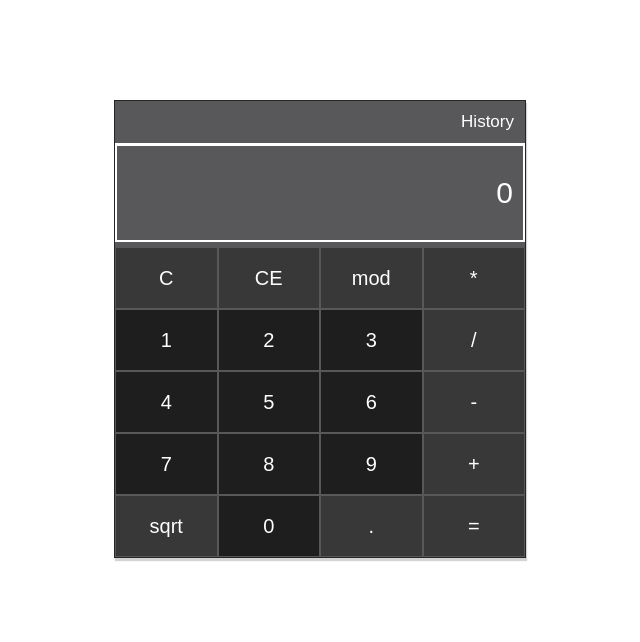
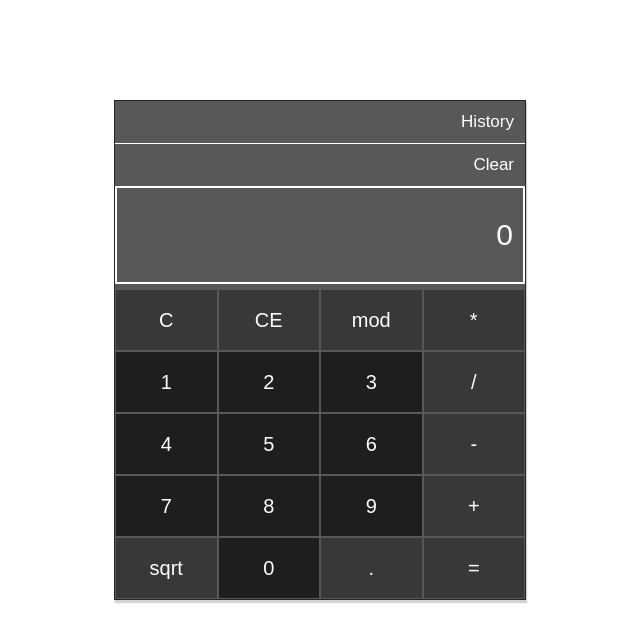
Before and after one commit to vladislavkorenik/Calculator-on-React, a React (Create React App) app: page / in a window 1280 px wide. Both pictures are taken after a click on the button "History". Shown: the top 642 px of the page, without its empty margins (320-960 px from the left). Built offline with nearby package versions, Linux system fonts and the light colour scheme.

Commit message:
fixed markup and added localStorage for history

```diff
--- a/src/components/app/app.jsx
+++ b/src/components/app/app.jsx
@@ -54,7 +54,11 @@ export default class App extends Component {
     }
 
     writeHistory = () => {
-        this.arrList.push({ value: this.state.result + ' = ' + `${eval(this.state.result)}` })
+        if(!this.havesign()) {
+            this.arrList.push({ value: this.state.result + ' = ' + `${eval(this.state.result)}` })
+            let arrListCopy = JSON.stringify(this.arrList)
+            localStorage.setItem('arrList', arrListCopy);
+        }
     }
 
     calculation = () => {
@@ -76,7 +80,7 @@ export default class App extends Component {
     render () {
         return (
             <div className = "app">
-                <History arrList = { this.arrList }/>
+                <History/>
                 <Screen result = { this.state.result }/>
                 <Buttons add = { this.writeNum } clear = { this.clear } backspace = { this.backspace } equal = { this.calculation } radical = { this.radical }/>
             </div>
--- a/src/components/history-button/history-button.css
+++ b/src/components/common-button/common-button.css
@@ -2,7 +2,7 @@
     display: flex;
     justify-content: flex-end;
 }
-.history-button {
+.common-button {
     color: white;
     margin: 10px 5px;
     font-size: 17px;
--- /dev/null
+++ b/src/components/common-button/common-button.jsx
@@ -0,0 +1,13 @@
+import React from 'react';
+import './common-button.css'
+
+
+const CommonButton = ({ func, value }) => {
+        return (
+            <div className = 'button-container'>
+                <button className = 'common-button' onClick = { () => func() }>{ value }</button>
+            </div>
+        )
+}
+
+export default CommonButton;
--- /dev/null
+++ b/src/components/common-button/index.js
@@ -0,0 +1,3 @@
+import CommonButton from './common-button'
+
+export default CommonButton;
--- a/src/components/history-button/history-button.jsx
+++ /dev/null
@@ -1,13 +0,0 @@
-import React, {Component} from 'react';
-import './history-button.css'
-
-
-const History = ({ showHistory }) => {
-        return (
-            <div className = 'button-container'>
-                <button className = 'history-button' onClick = { () => showHistory() }>History</button>
-            </div>
-        )
-}
-
-export default History;
--- a/src/components/history-button/index.js
+++ /dev/null
@@ -1,3 +0,0 @@
-import HistoryButton from './history-button'
-
-export default HistoryButton;
--- a/src/components/history-list/history-list.jsx
+++ b/src/components/history-list/history-list.jsx
@@ -2,20 +2,31 @@ import React from 'react';
 import './history-list.css'
 
 import HistoryListItem from '../history-list-item'
+import CommonButton from '../common-button'
 
 
-const HistoryList = ({ visibility, arrList }) => {
-    let className = 'history-list visibility';
+const HistoryList = ({ visibility }) => {
+    let className = 'history-list visibility', list = [], arrList = JSON.parse(localStorage.getItem('arrList'));
 
     if(visibility) {
         className = 'history-list';
     }
 
-    let list =  arrList.map( item => <HistoryListItem key = { item.value } props = { item } />);
+    if(arrList !== null) {
+        list = arrList.map( item => <HistoryListItem key = { item.value } props = { item } />);
+    }
+
+    let clearAll = () => {
+        localStorage.clear();
+    }
+
     return (
-        <ul className = {className}>
-            {list}
-        </ul>
+        <div className = {className}>
+            <ul>
+                {list}
+            </ul>
+            <CommonButton func = { clearAll } value = { 'Clear' }/>
+        </div>
     );
 }
 
--- a/src/components/history/history.jsx
+++ b/src/components/history/history.jsx
@@ -1,7 +1,7 @@
 import React, {Component} from 'react';
 
 
-import HistoryButton from '../history-button'
+import CommonButton from '../common-button'
 import HistoryList from '../history-list'
 
 
@@ -20,9 +20,9 @@ export default class History extends Component {
 
     render() {
         return (
-            <div>
-                <HistoryButton showHistory = { this.showHistory }/>
-                <HistoryList visibility = { this.state.visibility } arrList = { this.props.arrList }/>
+            <div className = 'history'>
+                <CommonButton func = { this.showHistory } value = { 'History' }/>
+                <HistoryList visibility = { this.state.visibility }/>
             </div>
         )
     };
--- a/src/components/screen/screen.css
+++ b/src/components/screen/screen.css
@@ -1,4 +1,4 @@
-.screen {
+.screen p {
     font-size: 30px;
     text-align: right;
     color: white;
--- a/src/components/screen/screen.jsx
+++ b/src/components/screen/screen.jsx
@@ -4,7 +4,9 @@ import './screen.css'
 
 const Screen = ({ result }) => {
     return (
-        <p className = 'screen'>{ result }</p>
+        <div className = 'screen'>
+            <p >{ result }</p>
+        </div>
     );
 };
 
```
